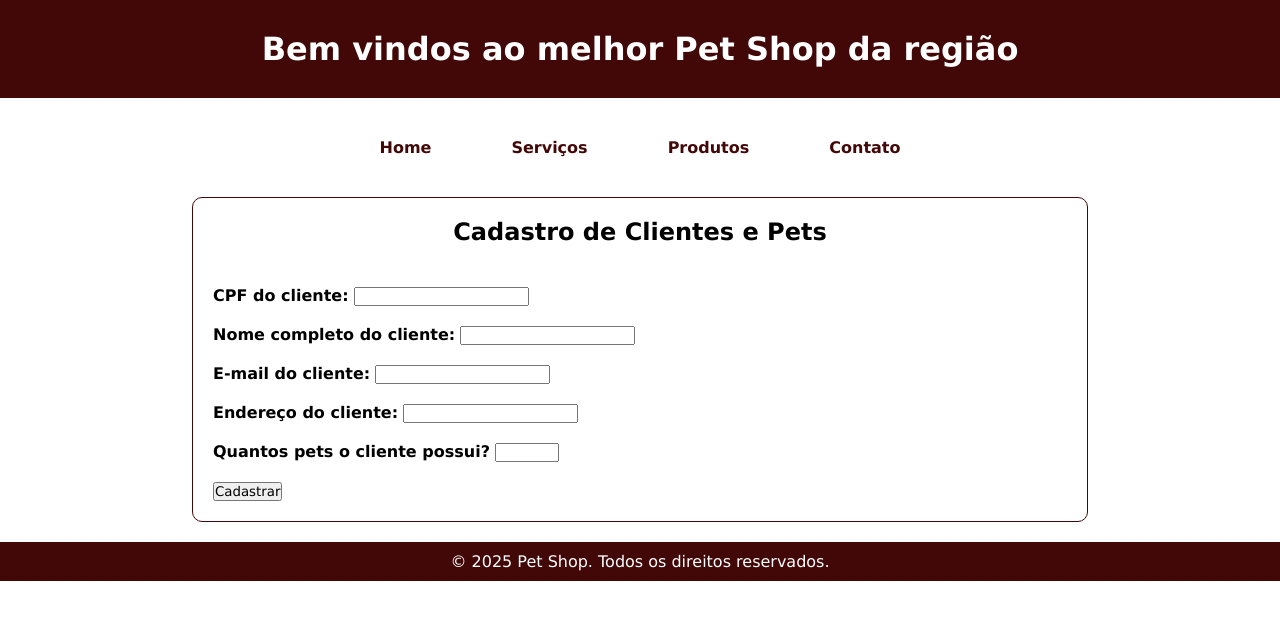
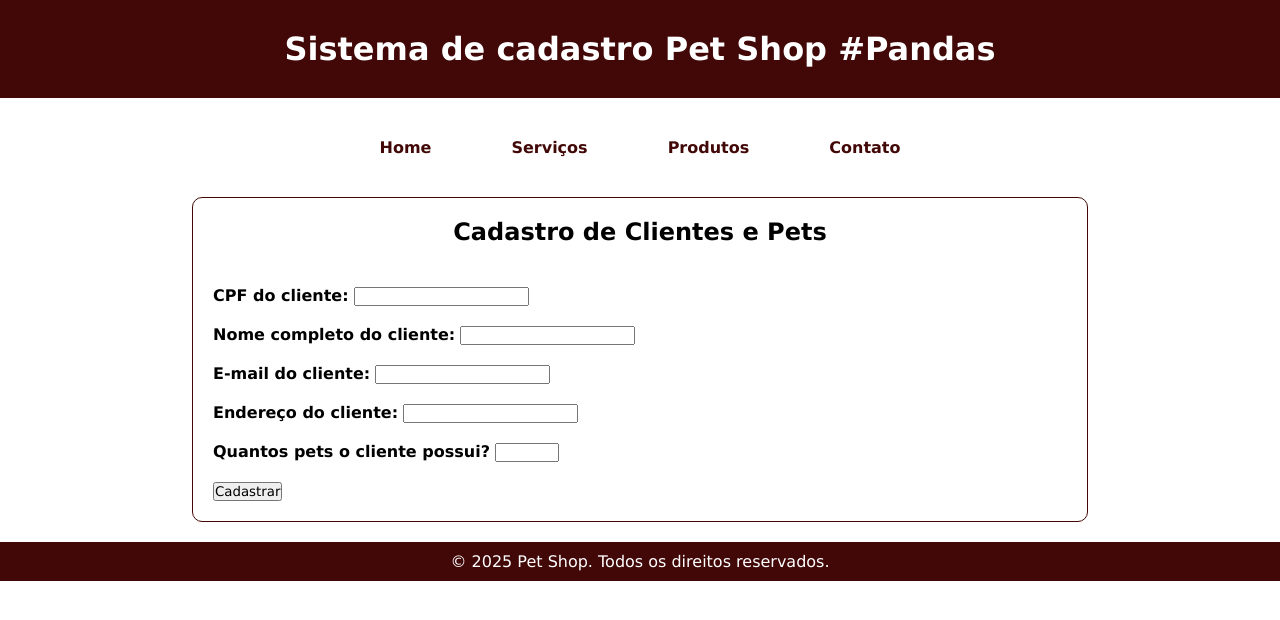
Before and after one commit to JohnMoreno23/petshop, a plain HTML site: page index.html in a window 1280 px wide. Drawn offline with Linux system fonts and the light colour scheme.

Commit message:
ajustando header - sistema de cadastro e css

```diff
--- a/index.html
+++ b/index.html
@@ -74,7 +74,7 @@
 </head>
 <body>
     <header>
-        <h1>Bem vindos ao melhor Pet Shop da região</h1>
+        <h1>Sistema de cadastro Pet Shop #Pandas</h1>
     </header>
     <main>
         <section>
```
